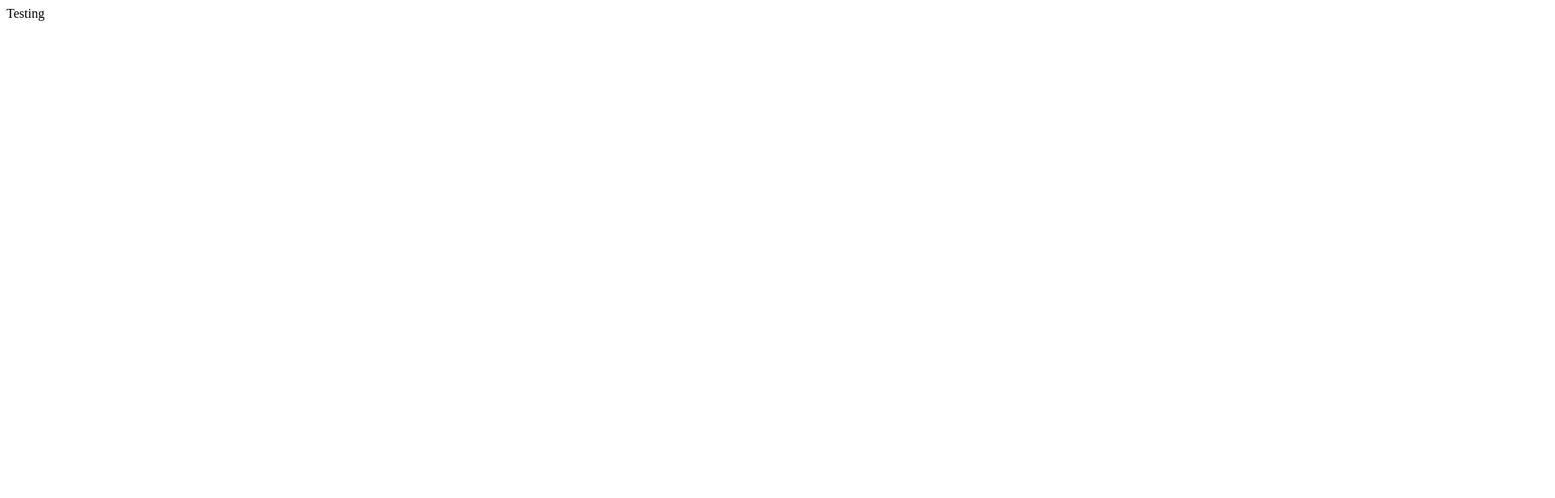
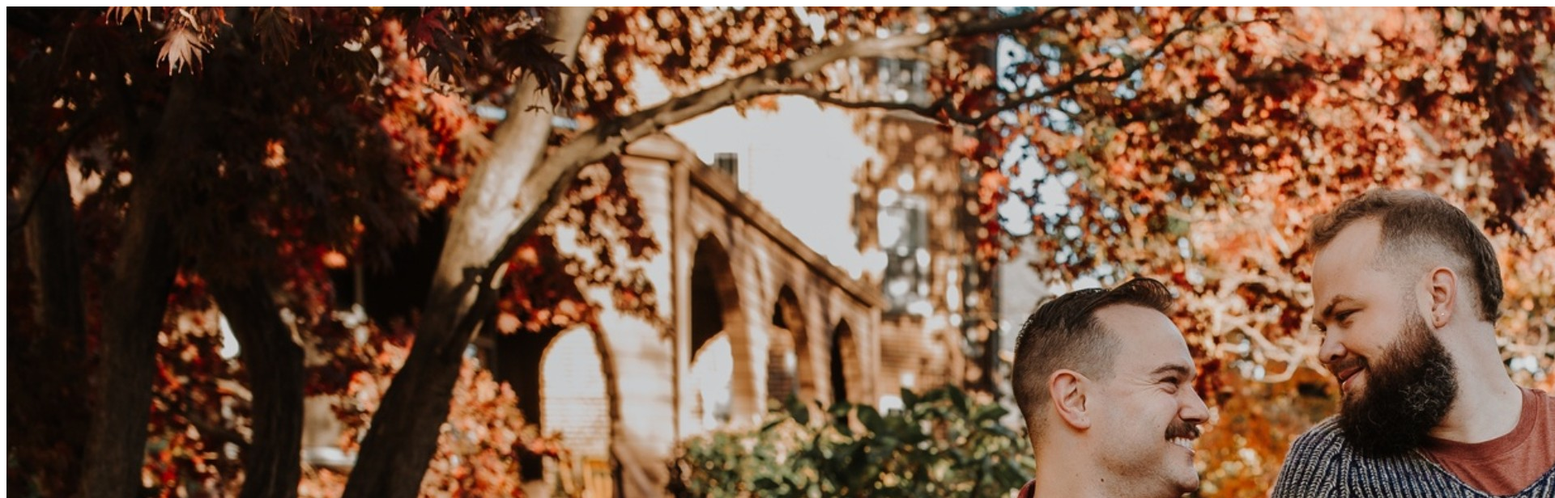
Before and after one commit to steelewedding25/steelewedding25.github.io, a plain HTML site: page index.html in a window 1280 px wide. Shown: the top 616 px of the page at 81% size, 1920 px wide, since content can reach past the window. Drawn offline with Linux system fonts and the light colour scheme.

Commit message:
Update index.html

```diff
--- a/index.html
+++ b/index.html
@@ -3,6 +3,7 @@
     <title>Michael and Christopher Steele Wedding</title>
   </head>
   <body>
+    <img src="us.jpg"/>
     Testing
   </body>
 </html>
```
